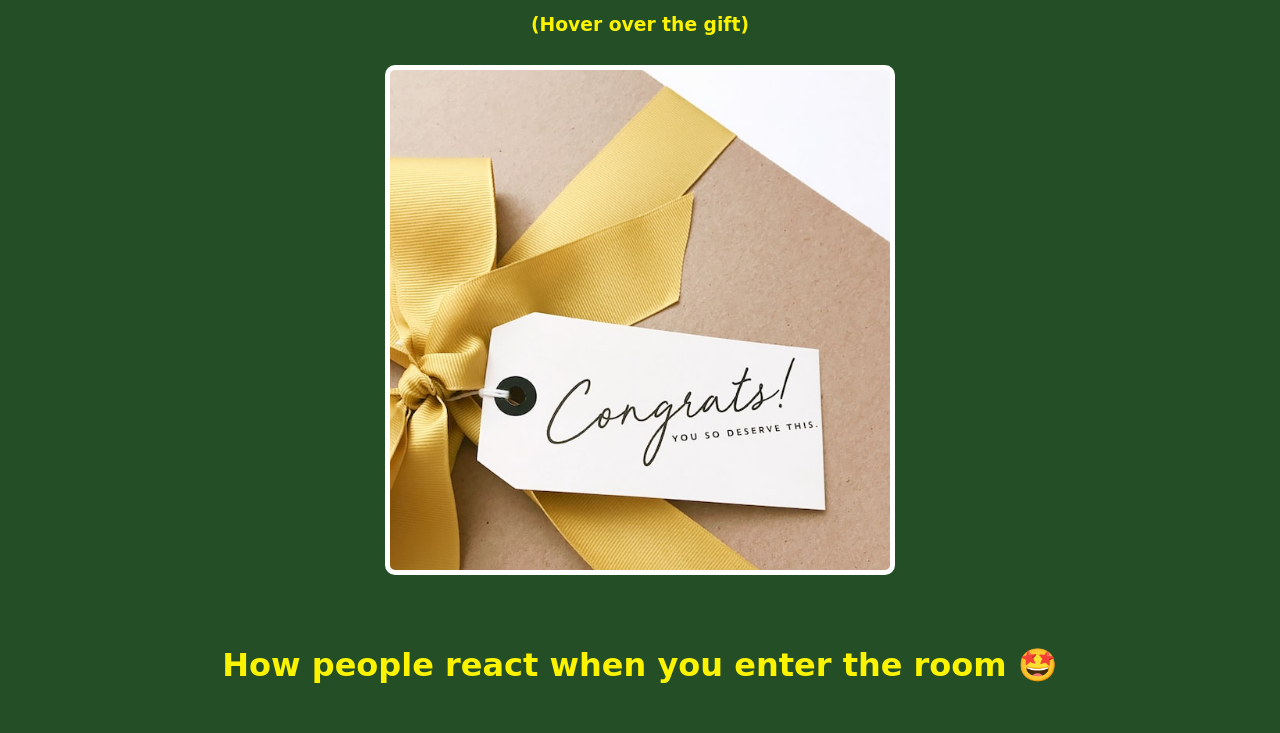
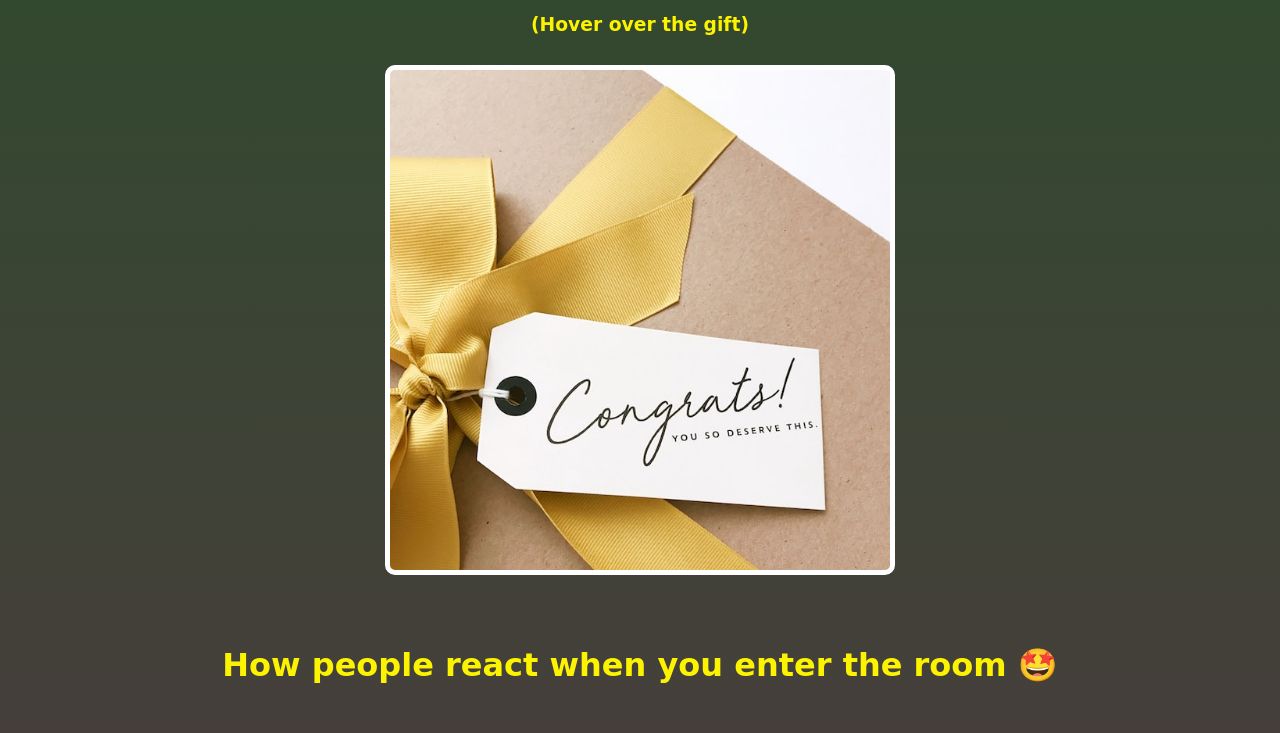
Before and after one commit to BrightsideCoder/scrimbaFrontEndPath, a plain HTML site: page scrimba/birthdayGiftSite/index.html in a window 1280 px wide. Shown: the part 552-1285 px from the top of the page. Drawn offline with Linux system fonts and the light colour scheme; a web font is replaced by a local one.

Commit message:
Add files via upload

```diff
--- a/scrimba/birthdayGiftSite/styles.css
+++ b/scrimba/birthdayGiftSite/styles.css
@@ -10,7 +10,7 @@ border colour #A44200
 
 body {
     color: #FCF300;
-    background: #244F26;
+    background: linear-gradient(#244F26, #832161);
     font-family: 'Happy Monkey', cursive;
     margin: 0;
     text-align: center;
```
